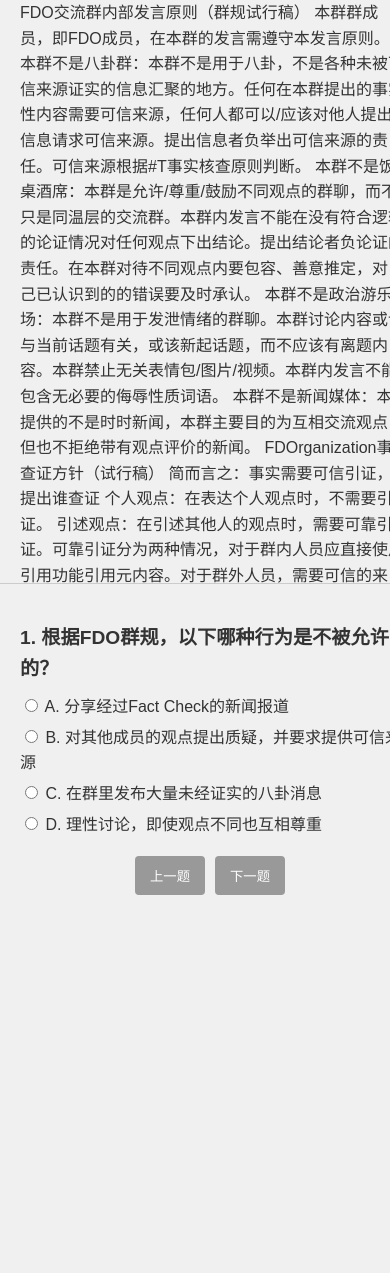
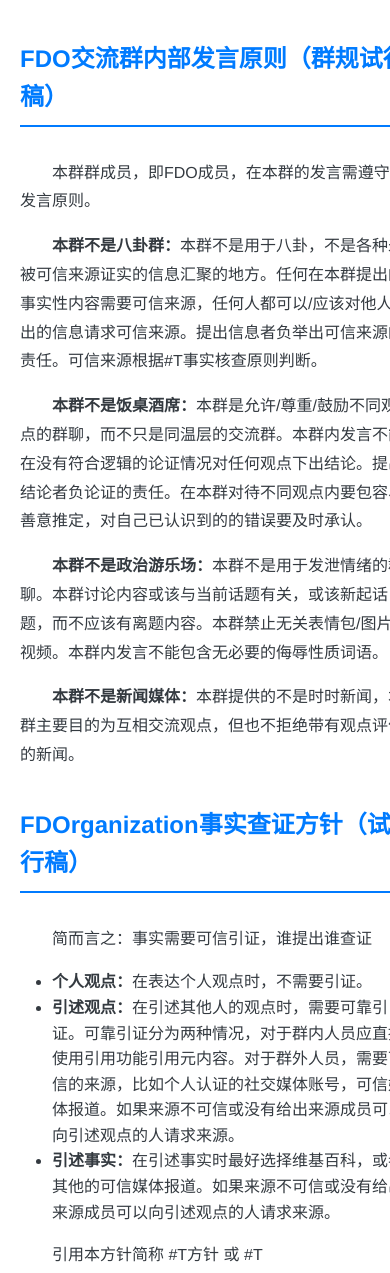
Before and after one commit to dahksu/FDO, a plain HTML site: page join/test.html in a window 390 px wide. Shown: the top 1273 px of the page. Before the commit the page ends 905 px from the top, so only its background shows below. Drawn offline with Linux system fonts and the light colour scheme.

Commit message:
Update test.html

```diff
--- a/join/test.html
+++ b/join/test.html
@@ -3,142 +3,188 @@
 <head>
     <meta charset="UTF-8">
     <meta name="viewport" content="width=device-width, initial-scale=1.0">
-    <title>FDO 答题</title>
+    <title>FDO 入群测试</title>
     <style>
-        /* (样式与之前相同，保持不变) */
+        /* ----- 全局样式 ----- */
         body {
-            font-family: sans-serif;
+            font-family: 'Helvetica Neue', 'Arial', sans-serif; /* 更现代的字体 */
             margin: 0;
             padding: 0;
-            background-color: #f0f0f0;
-            color: #333;
+            background-color: #f8f9fa; /* 更柔和的背景色 */
+            color: #343a40; /* 更柔和的文字颜色 */
             line-height: 1.6;
         }
 
-        /* 容器 */
+        /* ----- 容器 ----- */
         .container {
             display: flex;
-            height: 100vh;
+            min-height: 100vh; /* 使用 min-height，允许内容超出 */
         }
 
-        /* 左侧内容区 */
+        /* ----- 左侧内容区 ----- */
         .content-area {
             width: 66.66%;
             overflow-y: auto;
-            padding: 20px;
-            border-right: 1px solid #ccc;
+            padding: 25px; /* 增加内边距 */
+            border-right: 1px solid #dee2e6; /* 更柔和的边框颜色 */
+            background-color: #fff; /* 白色背景 */
+            box-shadow: 0 2px 4px rgba(0, 0, 0, 0.05); /* 添加轻微阴影 */
+        }
+        /* 文件三标题样式 */
+        .content-area h2 {
+            font-size: 1.5rem;
+            color: #007bff;
+            margin-bottom: 1rem;
+            border-bottom: 2px solid #007bff;
+            padding-bottom: 0.5rem;
+            display: inline-block;
         }
 
-        /* 右侧题目区 */
+        .content-area p {
+            margin-bottom: 1rem; /* 段落间距 */
+            text-indent: 2em;   /* 首行缩进 */
+            line-height: 1.8;    /* 增加行高 */
+        }
+        .content-area ul {
+          padding-left: 2em;
+        }
+
+        /* ----- 右侧题目区 ----- */
         .quiz-area {
             width: 33.33%;
             overflow-y: auto;
-            padding: 20px;
+            padding: 25px;
+            background-color: #fff; /* 白色背景 */
+            box-shadow: 2px 0 4px rgba(0, 0, 0, 0.05); /* 左侧阴影 */
         }
 
-        /* 题目样式 */
+        /* ----- 题目样式 ----- */
         .question {
-            margin-bottom: 20px;
+            margin-bottom: 25px; /* 增加题目间距 */
         }
 
         .question h3 {
-            font-size: 1.2rem;
-            margin-bottom: 10px;
+            font-size: 1.3rem; /* 稍大字号 */
+            margin-bottom: 12px;
+            color: #212529; /* 深色标题 */
+            font-weight: 600; /* 加粗 */
         }
 
         .options label {
             display: block;
-            margin-bottom: 5px;
+            margin-bottom: 8px; /* 选项间距 */
             cursor: pointer;
+            padding: 8px 12px; /* 选项内边距 */
+            border-radius: 4px;
+            transition: background-color 0.2s;
+        }
+        .options label:hover {
+            background-color:#f1f1f1;
         }
 
-        /* 按钮样式 */
+        /* 选中状态 */
+        .options input[type="radio"]:checked + span {
+            font-weight: bold;
+            color:#0056b3;
+        }
+
+        /* ----- 按钮样式 ----- */
         .button {
-            background-color: #000;
+            background-color: #007bff; /* 主题色 */
             color: #fff;
-            padding: 10px 15px;
+            padding: 12px 18px; /* 稍大内边距 */
             border: none;
             border-radius: 4px;
             cursor: pointer;
             margin-right: 10px;
+            font-size: 1rem; /* 稍大字号 */
+            transition: background-color 0.2s;
         }
 
         .button:disabled {
-            background-color: #999;
+            background-color: #ced4da; /* 更柔和的禁用色 */
             cursor: not-allowed;
         }
+        .button:hover:enabled { /* 仅当按钮启用时 */
+          background-color: #0056b3;
+        }
+
 
         /* 提交按钮样式 */
         #submit-button {
             margin-top: auto; /* 将提交按钮推到底部 */
             align-self: flex-end; /* 自身对齐到底部 */
-
         }
 
-
-        /* 移动端样式 */
+        /* ----- 移动端样式 ----- */
         @media (max-width: 768px) {
             .container {
                 flex-direction: column;
-                height: auto;
             }
 
             .content-area {
                 width: 100%;
-                height: 66.66vh;
                 border-right: none;
-                border-bottom: 1px solid #ccc;
-                padding-bottom: 0;
+                border-bottom: 1px solid #dee2e6;
+                padding: 20px;
+                box-shadow: 0 2px 4px rgba(0, 0, 0, 0.05); /* 底部阴影 */
+                height: auto; /* 移除固定高度 */
+                min-height: 50vh; /* 设置最小高度 */
             }
 
             .quiz-area {
                 width: 100%;
-                height: 33.33vh; /* 固定高度 */
-                overflow-y: visible;
-                position: relative;
+                padding: 20px;
+                box-shadow: none; /* 移除阴影 */
+                overflow-y: visible; /* 允许内容溢出 */
+                position: relative; /* 相对定位 */
             }
-          .quiz-area.completed {
-                height: auto;
-                overflow-y: auto;
+
+            .buttons-container {
+               margin-top: 1rem;
+               display: flex; /* 使用 Flexbox */
+               justify-content: space-around; /* 按钮均匀分布 */
+               width: 100%; /* 撑满宽度 */
+               padding: 0 20px; /* 左右内边距 */
             }
 
             .question {
-                margin-bottom: 10px; /* 减少题目间距 */
-            }
-
-            .buttons-container {
-                position: absolute;
-                bottom: 10px;
-                left: 0; /* 修复水平居中 */
-                width: 100%;
-                display: flex;
-                justify-content: center;
+                margin-bottom: 15px; /* 减少题目间距 */
             }
             #submit-button{
               display:none;
             }
         }
-      /* 暗色模式 */
+        /* ----- 暗色模式 (可选) ----- */
          @media (prefers-color-scheme: dark) {
             body {
                 background-color: #121212;
                 color: #ddd;
             }
-
-          .content-area, .quiz-area {
+            .content-area,
+            .quiz-area {
+              background-color: #1e1e1e;
               border-color: #444;
+              box-shadow: none; /* 暗色模式下通常不需要阴影 */
             }
-
+            .content-area h2 {
+                color: #74a9ff;
+                border-color: #74a9ff
+            }
+              .options label:hover {
+                background-color:#515151;
+              }
             .button {
-            background-color: #fff;
-            color: #000;
+                background-color: #3490dc;
+                color: #fff
             }
-
-          .button:disabled {
+            .button:disabled{
               background-color: #666;
             }
+            .options input[type="radio"]:checked+span{
+              color: #fff;
             }
-
+        }
     </style>
 </head>
 <body>
@@ -153,6 +199,7 @@
         <div class="quiz-area" id="quiz-area">
             <!-- 题目 -->
             <div id="questions-container"></div>
+
             <div class="buttons-container">
             <!-- 按钮 -->
             <button id="prev-button" class="button" disabled>上一题</button>
@@ -165,32 +212,31 @@
     </div>
 
     <script>
-        // (除了 checkAnswersAndProceed 函数，其余 JS 代码与之前相同)
+        // 文件三的内容 (格式化)
         const file3Content = `
-            FDO交流群内部发言原则（群规试行稿）
+            <h2>FDO交流群内部发言原则（群规试行稿）</h2>
+            <p>本群群成员，即FDO成员，在本群的发言需遵守本发言原则。</p>
 
-            本群群成员，即FDO成员，在本群的发言需遵守本发言原则。
+            <p><b>本群不是八卦群：</b>本群不是用于八卦，不是各种未被可信来源证实的信息汇聚的地方。任何在本群提出的事实性内容需要可信来源，任何人都可以/应该对他人提出的信息请求可信来源。提出信息者负举出可信来源的责任。可信来源根据#T事实核查原则判断。</p>
 
-            本群不是八卦群：本群不是用于八卦，不是各种未被可信来源证实的信息汇聚的地方。任何在本群提出的事实性内容需要可信来源，任何人都可以/应该对他人提出的信息请求可信来源。提出信息者负举出可信来源的责任。可信来源根据#T事实核查原则判断。
+            <p><b>本群不是饭桌酒席：</b>本群是允许/尊重/鼓励不同观点的群聊，而不只是同温层的交流群。本群内发言不能在没有符合逻辑的论证情况对任何观点下出结论。提出结论者负论证的责任。在本群对待不同观点内要包容、善意推定，对自己已认识到的的错误要及时承认。</p>
 
-            本群不是饭桌酒席：本群是允许/尊重/鼓励不同观点的群聊，而不只是同温层的交流群。本群内发言不能在没有符合逻辑的论证情况对任何观点下出结论。提出结论者负论证的责任。在本群对待不同观点内要包容、善意推定，对自己已认识到的的错误要及时承认。
+            <p><b>本群不是政治游乐场：</b>本群不是用于发泄情绪的群聊。本群讨论内容或该与当前话题有关，或该新起话题，而不应该有离题内容。本群禁止无关表情包/图片/视频。本群内发言不能包含无必要的侮辱性质词语。</p>
 
-            本群不是政治游乐场：本群不是用于发泄情绪的群聊。本群讨论内容或该与当前话题有关，或该新起话题，而不应该有离题内容。本群禁止无关表情包/图片/视频。本群内发言不能包含无必要的侮辱性质词语。
-
-            本群不是新闻媒体：本群提供的不是时时新闻，本群主要目的为互相交流观点，但也不拒绝带有观点评价的新闻。
+            <p><b>本群不是新闻媒体：</b>本群提供的不是时时新闻，本群主要目的为互相交流观点，但也不拒绝带有观点评价的新闻。</p>
 
 
-            FDOrganization事实查证方针（试行稿）
-            简而言之：事实需要可信引证，谁提出谁查证
-
-            个人观点：在表达个人观点时，不需要引证。
-            引述观点：在引述其他人的观点时，需要可靠引证。可靠引证分为两种情况，对于群内人员应直接使用引用功能引用元内容。对于群外人员，需要可信的来源，比如个人认证的社交媒体账号，可信媒体报道。如果来源不可信或没有给出来源成员可以向引述观点的人请求来源。
-            引述事实：在引述事实时最好选择维基百科，或者其他的可信媒体报道。如果来源不可信或没有给出来源成员可以向引述观点的人请求来源。
-
-            引用本方针简称 #T方针 或 #T
+            <h2>FDOrganization事实查证方针（试行稿）</h2>
+            <p>简而言之：事实需要可信引证，谁提出谁查证</p>
+            <ul>
+            <li><b>个人观点：</b>在表达个人观点时，不需要引证。</li>
+            <li><b>引述观点：</b>在引述其他人的观点时，需要可靠引证。可靠引证分为两种情况，对于群内人员应直接使用引用功能引用元内容。对于群外人员，需要可信的来源，比如个人认证的社交媒体账号，可信媒体报道。如果来源不可信或没有给出来源成员可以向引述观点的人请求来源。</li>
+            <li><b>引述事实：</b>在引述事实时最好选择维基百科，或者其他的可信媒体报道。如果来源不可信或没有给出来源成员可以向引述观点的人请求来源。</li>
+            </ul>
+            <p>引用本方针简称 #T方针 或 #T</p>
         `;
 
-        // 题目数据
+        // 题目数据 (保持不变)
         const questions = [
             {
                 text: "根据FDO群规，以下哪种行为是不被允许的？",
@@ -278,7 +324,7 @@
                 questionHTML += `
                     <label>
                         <input type="radio" name="question-${index}" value="${option[0]}" ${userAnswers[index] === option[0] ? 'checked' : ''}>
-                        ${option}
+                        <span>${option}</span>
                     </label>
                 `;
             });
```
Lines whose indentation alone changed are shown as unchanged.
